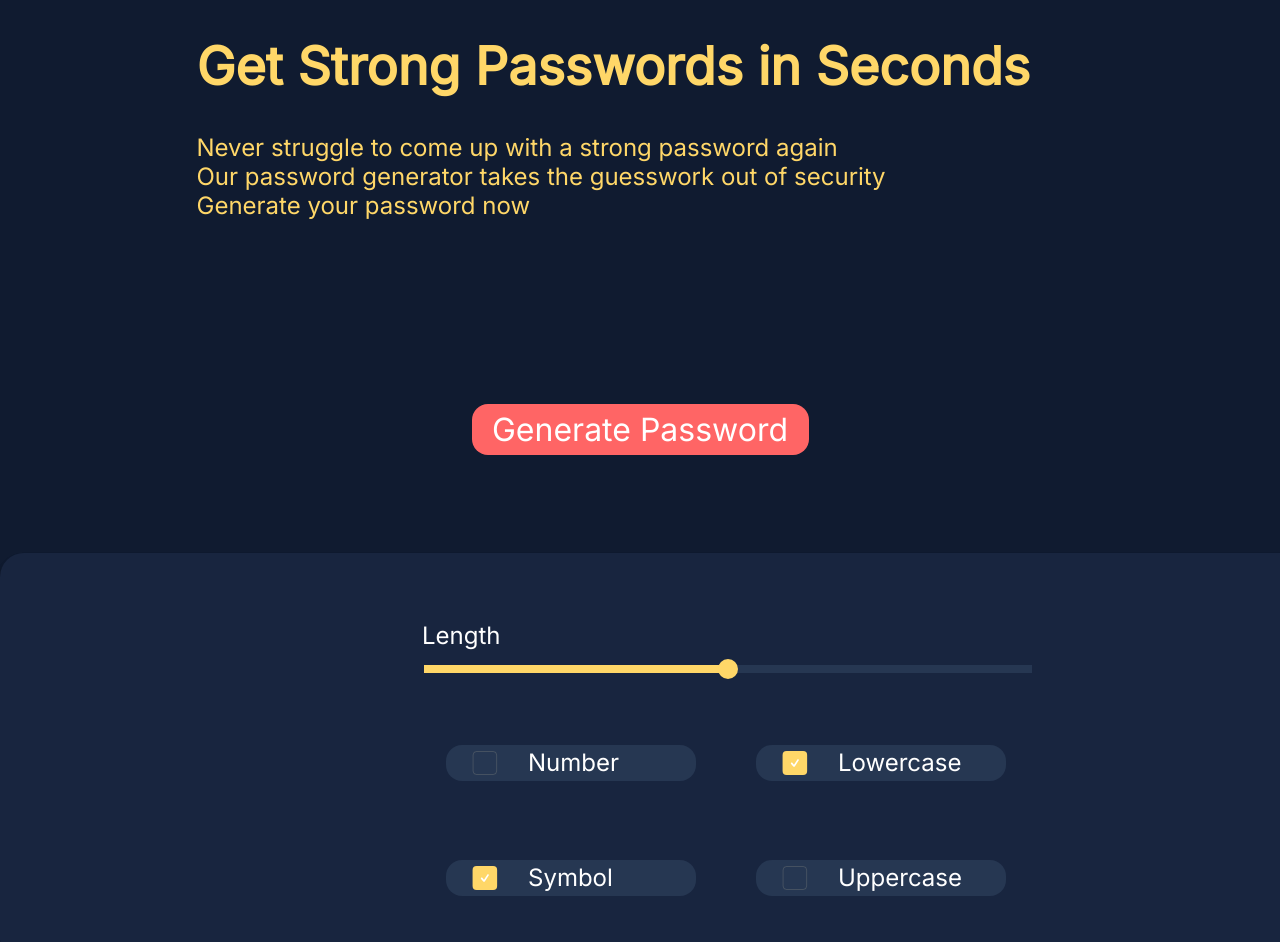
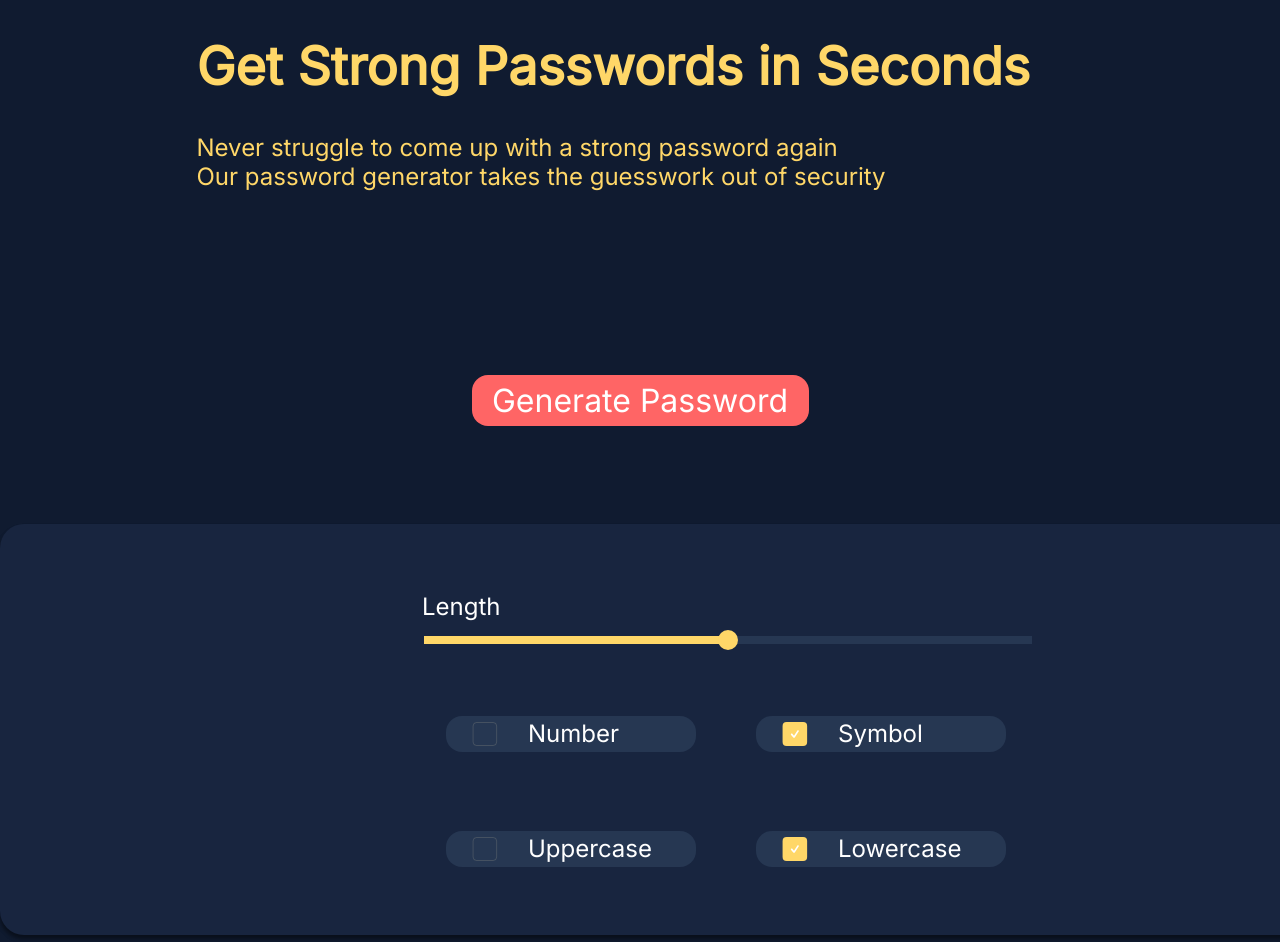
Before and after one commit to Murilo-Luciano/password-generator, a Next.js app: page /staging in a window 1280 px wide. Shown: the top 942 px of the page. Built offline with nearby package versions, Linux system fonts and the light colour scheme.

Commit message:
OptionCheckBox state

```diff
--- a/components/HeroSection.tsx
+++ b/components/HeroSection.tsx
@@ -8,8 +8,6 @@ export default () => {
         Never struggle to come up with a strong password again
         <br />
         Our password generator takes the guesswork out of security
-        <br />
-        Generate your password now
       </p>
     </div>
   );
--- a/components/PasswordOptionsContainer.tsx
+++ b/components/PasswordOptionsContainer.tsx
@@ -1,54 +1,54 @@
-import { useContext, useState } from "react";
+import { useContext, useEffect, useState } from "react";
 import colors from "../styles/colors";
-import { PasswordGeneratorContext } from "../store";
+import {
+  PasswordGeneratorContext,
+  PasswordGeneratorDispatchContext,
+} from "../store";
 import { STRENGTH_LEVELS } from "./GeneratorSection";
+
+const LABELS = {
+  hasNumber: "Number",
+  hasSymbol: "Symbol",
+  hasUppercase: "Uppercase",
+  hasLowercase: "Lowercase",
+};
 
 export default (props: { initialState: boolean }) => {
   const context = useContext(PasswordGeneratorContext);
+  const dispatch = useContext(PasswordGeneratorDispatchContext);
 
   const strengthLevel = STRENGTH_LEVELS[context.strength!];
 
+  const updateOptions = (option: string, value: boolean | number) =>
+    dispatch({
+      type: "set_password_options",
+      payload: { field: option, value },
+    });
+
   return (
     <div className="password-options-container">
-      <div style={{}}>
+      <div>
         <PasswordLength />
 
         <div className="password-options-check-container">
-          <OptionCheckBox defaultValue={false} optionLabel="Number" />
-          <OptionCheckBox defaultValue optionLabel="Lowercase" />
-          <OptionCheckBox defaultValue optionLabel="Symbol" />
-          <OptionCheckBox defaultValue={false} optionLabel="Uppercase" />
+          {Object.entries(context.options)
+            .filter(([key, _]) => key != "length")
+            .map(([key, value], index) => {
+              const label = LABELS[key as keyof typeof LABELS];
+
+              return (
+                <OptionCheckBox
+                  key={index}
+                  defaultValue={!!value}
+                  optionLabel={label}
+                  onClick={(value: boolean) => updateOptions(key, value)}
+                />
+              );
+            })}
         </div>
       </div>
       {props.initialState ? null : (
-        // Abstract into function
-        <div
-          style={{
-            border: `2px solid ${strengthLevel.color}`,
-            borderColor: strengthLevel.color,
-          }}
-          className="password-info-container"
-        >
-          <p>
-            <a
-              style={{
-                color: strengthLevel.color,
-              }}
-            >
-              {strengthLevel.interjection}
-            </a>{" "}
-            It would take an estimated
-          </p>
-          <p
-            style={{
-              color: strengthLevel.color,
-            }}
-          >
-            5 years
-          </p>
-
-          <p>for a hacker to crack your password</p>
-        </div>
+        <InfoSection strengthLevel={strengthLevel} estimative="" />
       )}
     </div>
   );
@@ -90,27 +90,36 @@ const PasswordLength = () => {
   );
 };
 
-const Checkbox = ({ defaultValue }: { defaultValue: boolean }) => {
+const OptionCheckBox = ({
+  optionLabel,
+  defaultValue,
+  onClick,
+}: {
+  optionLabel: string;
+  defaultValue: boolean;
+  onClick: (value: boolean) => void;
+}) => {
+  return (
+    <div className="password-options-check-box">
+      <Checkbox defaultValue={defaultValue} onClick={onClick} />
+      <div style={{ marginRight: 30 }}></div>
+      {optionLabel}
+    </div>
+  );
+};
+
+const Checkbox = ({
+  defaultValue,
+  onClick,
+}: {
+  defaultValue: boolean;
+  onClick: (checked: boolean) => void;
+}) => {
   const [checked, setChecked] = useState(defaultValue);
 
-  if (checked) {
-    return (
-      <svg
-        width="26"
-        height="24"
-        viewBox="0 0 26 24"
-        fill="none"
-        xmlns="http://www.w3.org/2000/svg"
-        onClick={() => setChecked(false)}
-      >
-        <rect x="0.5802" width="24.5496" height="24" rx="4" fill="#FFD768" />
-        <path
-          d="M12.014 15.8035C12.3627 15.8035 12.6262 15.6696 12.8048 15.4018L16.6667 9.58171C16.7309 9.48687 16.7783 9.39343 16.809 9.30138C16.8396 9.20654 16.855 9.11588 16.855 9.02941C16.855 8.78952 16.7713 8.59148 16.6039 8.43527C16.4394 8.27628 16.2357 8.19678 15.9931 8.19678C15.8257 8.19678 15.6834 8.23025 15.5663 8.2972C15.4519 8.36135 15.3431 8.47293 15.2399 8.63192L11.9972 13.724L10.3738 11.7784C10.1981 11.5747 9.97771 11.4729 9.71272 11.4729C9.46446 11.4729 9.25944 11.5524 9.09766 11.7114C8.93587 11.8704 8.85498 12.0699 8.85498 12.3097C8.85498 12.4185 8.87172 12.5217 8.90519 12.6194C8.94145 12.7142 9.007 12.8132 9.10184 12.9164L11.2567 15.4562C11.4547 15.6877 11.7071 15.8035 12.014 15.8035Z"
-          fill="white"
-        />
-      </svg>
-    );
-  }
+  useEffect(() => {
+    onClick(checked);
+  }, [checked]);
 
   return (
     <svg
@@ -119,8 +128,17 @@ const Checkbox = ({ defaultValue }: { defaultValue: boolean }) => {
       viewBox="0 0 26 24"
       fill="none"
       xmlns="http://www.w3.org/2000/svg"
-      onClick={() => setChecked(true)}
+      onClick={() => setChecked(!checked)}
     >
+      {checked ? (
+        <>
+          <rect x="0.5802" width="24.5496" height="24" rx="4" fill="#FFD768" />
+          <path
+            d="M12.014 15.8035C12.3627 15.8035 12.6262 15.6696 12.8048 15.4018L16.6667 9.58171C16.7309 9.48687 16.7783 9.39343 16.809 9.30138C16.8396 9.20654 16.855 9.11588 16.855 9.02941C16.855 8.78952 16.7713 8.59148 16.6039 8.43527C16.4394 8.27628 16.2357 8.19678 15.9931 8.19678C15.8257 8.19678 15.6834 8.23025 15.5663 8.2972C15.4519 8.36135 15.3431 8.47293 15.2399 8.63192L11.9972 13.724L10.3738 11.7784C10.1981 11.5747 9.97771 11.4729 9.71272 11.4729C9.46446 11.4729 9.25944 11.5524 9.09766 11.7114C8.93587 11.8704 8.85498 12.0699 8.85498 12.3097C8.85498 12.4185 8.87172 12.5217 8.90519 12.6194C8.94145 12.7142 9.007 12.8132 9.10184 12.9164L11.2567 15.4562C11.4547 15.6877 11.7071 15.8035 12.014 15.8035Z"
+            fill="white"
+          />
+        </>
+      ) : (
         <rect
           x="1.0802"
           y="0.5"
@@ -130,22 +148,43 @@ const Checkbox = ({ defaultValue }: { defaultValue: boolean }) => {
           stroke="#FFEEBE"
           strokeOpacity="0.14"
         />
+      )}
     </svg>
   );
 };
 
-const OptionCheckBox = ({
-  optionLabel,
-  defaultValue,
-}: {
-  optionLabel: string;
-  defaultValue: boolean;
+const InfoSection = (props: {
+  strengthLevel: { color: string; interjection: string };
+  estimative: string;
 }) => {
   return (
-    <div className="password-options-check-box">
-      <Checkbox defaultValue={defaultValue} />
-      <div style={{ marginRight: 30 }}></div>
-      {optionLabel}
+    <div
+      style={{
+        border: `2px solid ${props.strengthLevel.color}`,
+        borderColor: props.strengthLevel.color,
+      }}
+      className="password-info-container"
+    >
+      <p>
+        <a
+          style={{
+            color: props.strengthLevel.color,
+          }}
+        >
+          {props.strengthLevel.interjection}
+        </a>{" "}
+        It would take an estimated
+      </p>
+      <p
+        style={{
+          color: props.strengthLevel.color,
+        }}
+      >
+        5 years
+        {/* props.interjection */}
+      </p>
+
+      <p>for a hacker to crack your password</p>
     </div>
   );
 };
--- a/store/index.ts
+++ b/store/index.ts
@@ -22,10 +22,18 @@ interface PasswordGeneratorAction {
 export function reducer(
   state: PasswordGeneratorState,
   action: PasswordGeneratorAction
-) {
+): PasswordGeneratorState {
   switch (action.type) {
     case "set_fetch_password":
       return { ...state, fetchPassword: action.payload };
+    case "set_password_options":
+      return {
+        ...state,
+        options: {
+          ...state.options,
+          [action.payload.field]: action.payload.value,
+        },
+      };
     default:
       return state;
   }
```
Lines whose indentation alone changed are shown as unchanged.
